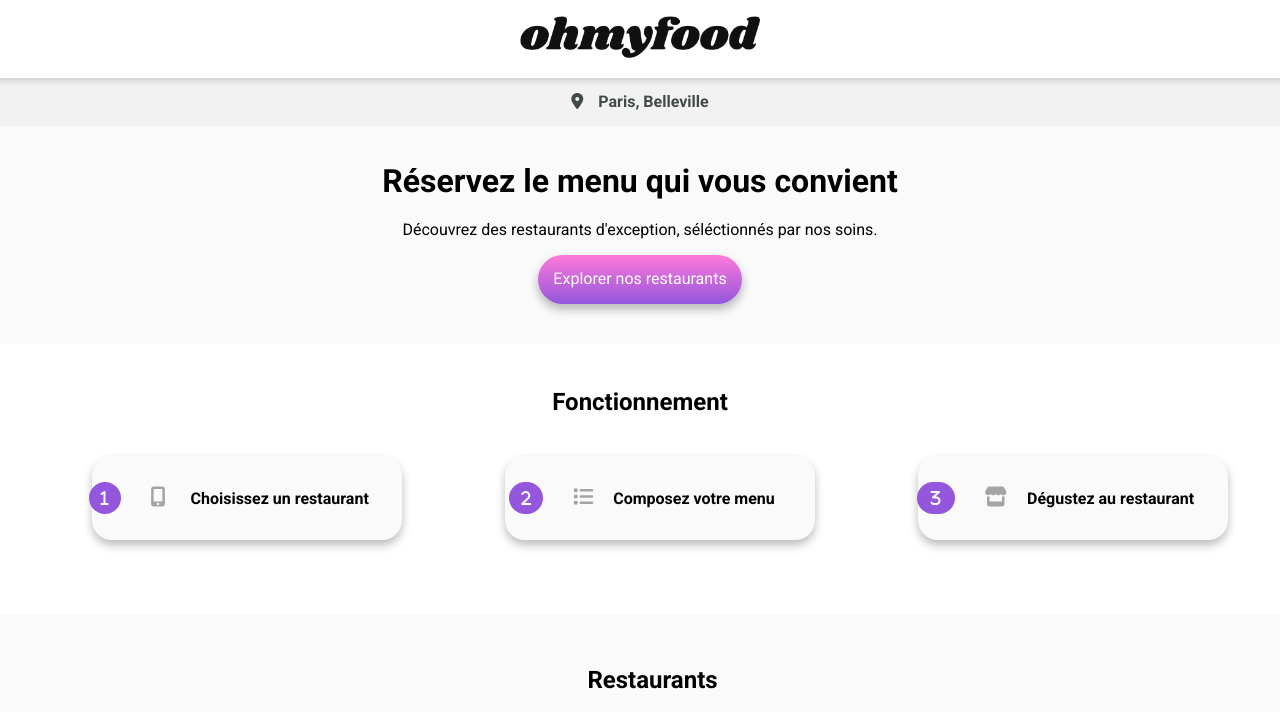
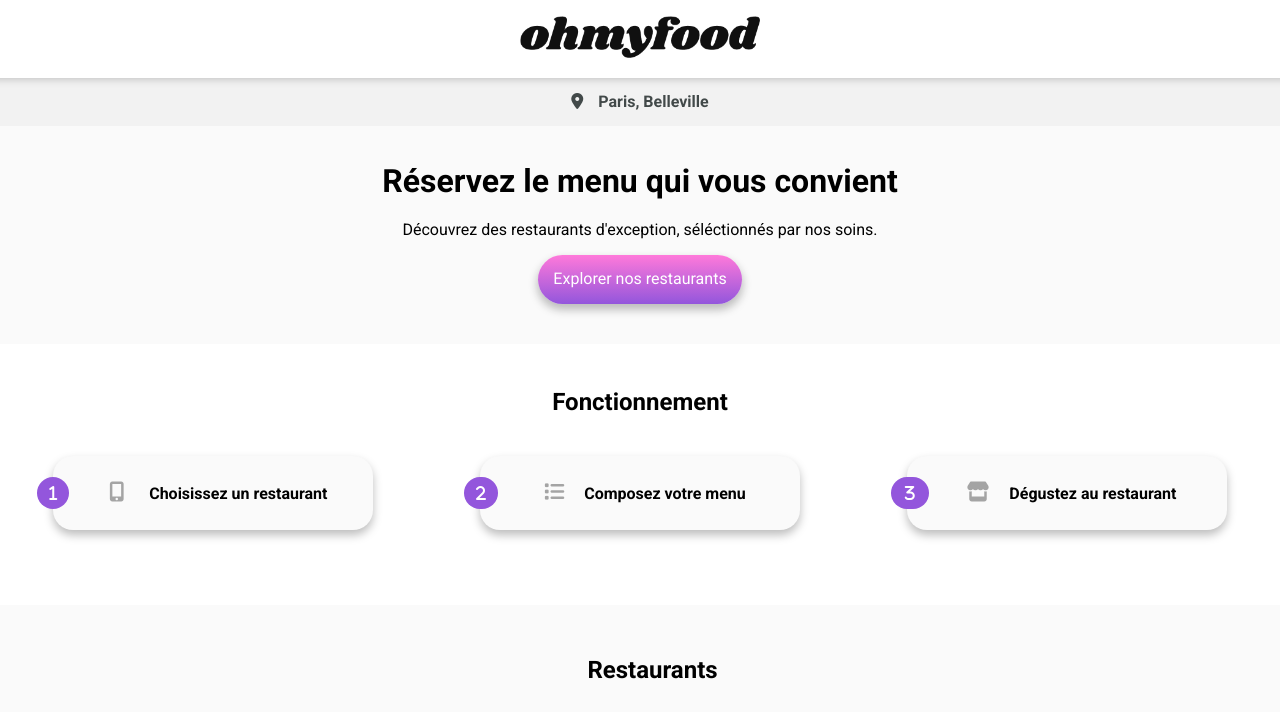
Before and after one commit to jola97/Projet_3_lala_joel, a website: page index.html in a window 1280 px wide. Shown: the top 712 px of the page. Drawn offline with Linux system fonts and the light colour scheme; a web font is replaced by a local one.

Commit message:
finalisation version tablette

```diff
--- a/sass/Layout/_footer.scss
+++ b/sass/Layout/_footer.scss
@@ -34,4 +34,7 @@
     @include desktop{
         text-align: center;
     }
+    @include tablet{
+        text-align: center;
+    }
 }
--- a/sass/style.scss
+++ b/sass/style.scss
@@ -106,8 +106,9 @@
     padding: 8px 12px 8px 12px;
     background-color: $color-primary;
     color: #ffff;
-    position: relative;
-    margin-left: -16px;
+    position: absolute;
+    left: -17px;
+    top: 20px;
   }
 
   &__ico {
@@ -128,6 +129,7 @@
     margin-bottom: 30px;
     font-weight: 600;
     text-align: left;
+    position: relative;
     padding: 25px 20px 25px 0;
     width: 95%;
     box-shadow: 0px 5px 10px #bdbdbd;
@@ -141,16 +143,39 @@
 
   @include desktop{
     margin-bottom: 45px;
+    min-width: 1082px;
     &__title{
       text-align: center;
       margin-left: unset;
+
     }
     ul{
       margin-top: 40px;
+      padding-left: 0;
       display: flex;
       justify-content: space-around;
       li{
         width: 25%;
+        text-align: center;
+      }
+    }
+  }
+
+    @include tablet{
+    margin-bottom: 45px;
+    &__title{
+      text-align: center;
+      margin-left: unset;
+
+    }
+    ul{
+      margin-top: 40px;
+      padding-left: 0;
+      display: flex;
+      flex-direction: column;
+      align-items: center;
+      li{
+        width: 46%;
         text-align: center;
       }
     }
@@ -170,6 +195,7 @@
     margin-left: 25px;
     margin-right: 25px;
     line-height: 0;
+    position: relative;
     & a {
       text-decoration: none;
       color: #000000;
@@ -182,9 +208,8 @@
       width: 79px;
       height: 24px;
       padding: 15px 10px 15px 8px;
-      position: relative;
-      left: 340px;
-      top: 60px;
+      position: absolute;
+      right: 25px;
       font-weight: 600;
     }
     &__img {
@@ -224,6 +249,7 @@
   @include desktop{
     &__title{
       text-align: center;
+      margin-bottom: 40px;
     }
     &__cases{
       display: flex;
@@ -234,10 +260,21 @@
       min-width: 31%;
       margin-top: unset;
     }
-    &__label{
-      position: absolute;
-     left: 479px;
-     top: 60px;
+  }
+
+    @include tablet{
+    &__title{
+      text-align: center;
+      margin-bottom: 40px;
+    }
+    &__cases{
+      display: flex;
+      justify-content: center;
+      flex-wrap: wrap;
+    }
+    &__box{
+      min-width: 40%;
+      margin-top: unset;
     }
   }
 }
```
Also changed, not shown: public/css/style.css, 1 other file.
